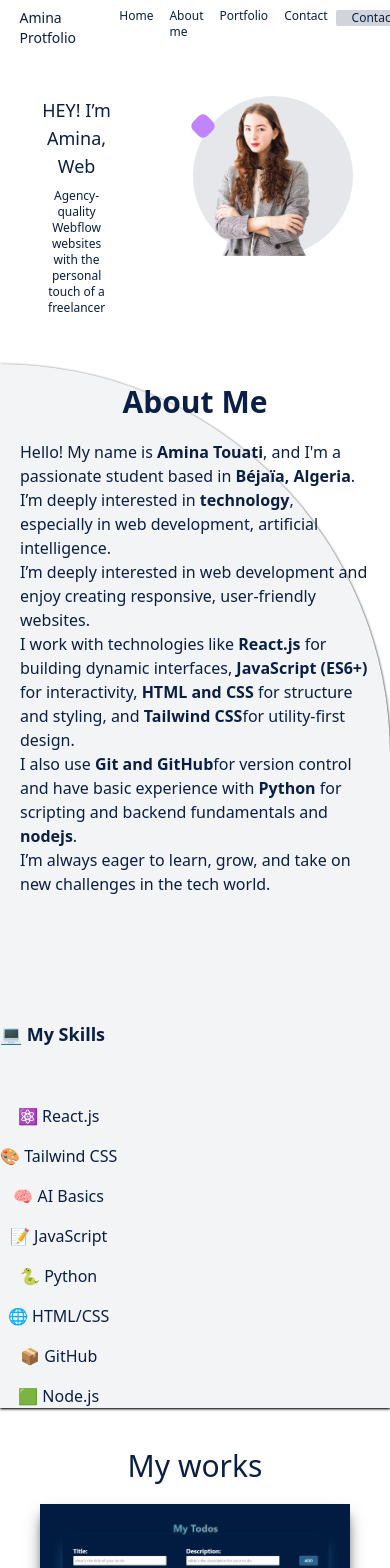
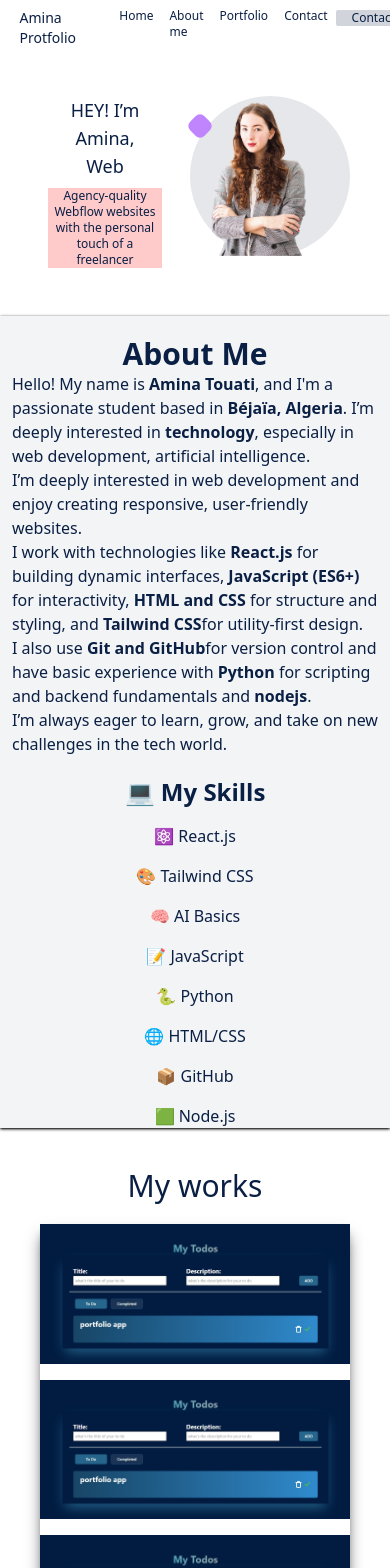
Before and after one commit to TMINA2004/portfolio, a React (Create React App) app: page / in a window 390 px wide. Shown: the top 1568 px of the page. Built offline with nearby package versions, Linux system fonts and the light colour scheme.

Commit message:
Update texte présentation About.js

```diff
--- a/src/component/About.js
+++ b/src/component/About.js
@@ -3,14 +3,14 @@ import image from './Image-2.png'
 
 const About = () => {
   return (
-    <div className='flex gap-20 mt-10  m-10     '>
+    <div className='flex md:gap-20 mt-10  m-10 gap-5     '>
         <div className='flex justify-end items-center  text-center  w-[50%]  '>
          <div className='  text-center items-end justify-end '>
            <div className='text-dark-blue lg:text-5xl text-center md:text-3xl sm:text-2xl text-lg'>
                 HEY! I’m Amina,<br/>  Web
            </div>
           <div className=' text-dark-blue lg:text-base flex m-2  text-center  items-center justify-center md:text-sm text-xs text-[10px] '>
-                 <div className='lg:w-1/2 md:w-3/4 sm:w-3/4 '>
+                 <div className='lg:w-1/2 md:w-3/4 sm:w-3/4 w-full bg-red-200 '>
                      Agency-quality Webflow websites with the personal touch of a freelancer
                  </div>
 
--- a/src/component/AboutMe.js
+++ b/src/component/AboutMe.js
@@ -2,11 +2,11 @@ import React from 'react'
 
 const AboutMe = () => {
   return (
-    <div className='md:flex grid grid-col-1 bg-gray-100 rounded-tr-full mb-10  gap-20 md:pl-16 shadow shadow-black '>
+    <div className='md:flex grid grid-col-1 bg-gray-100 md:rounded-tr-full mb-10  md:gap-20 md:pl-16 shadow shadow-black gap-5 '>
 
-        <div className='md:w-1/2 w-full'>
+        <div className='md:w-1/2 w-full b'>
             <div className='flex justify-center items-center text-dark-blue text-3xl font-bold pt-5'>About Me</div>
-           <div className='flex justify-center items-center text-dark-blue p-5' >
+           <div className='flex justify-center items-center text-dark-blue md:p-5 px-3 ' >
             <div>
 
 
@@ -27,12 +27,12 @@ const AboutMe = () => {
 
 
         </div>
-         <div className='flex '>
+         <div className='flex justify-center items-center  '>
             <div>
 
 
-    <h2 className="text-dark-blue md:text-2xl font-semibold mb-4 pt-6 text-lg ">💻 My Skills</h2>
-  <ul className="grid md:grid-cols-2 grid-cols-1 gap-4 text-center text-dark-blue md:text-lg pt-10 text-md">
+    <h2 className="text-dark-blue md:text-2xl  font-semibold mb-4 md:pt-6 text-2xl pt-0 ">💻 My Skills</h2>
+  <ul className="grid md:grid-cols-2 grid-cols-1 gap-4 text-center text-dark-blue md:text-lg md:pt-10 text-md">
     <li>⚛️ React.js</li>
 
     <li>🎨 Tailwind CSS</li>
```
